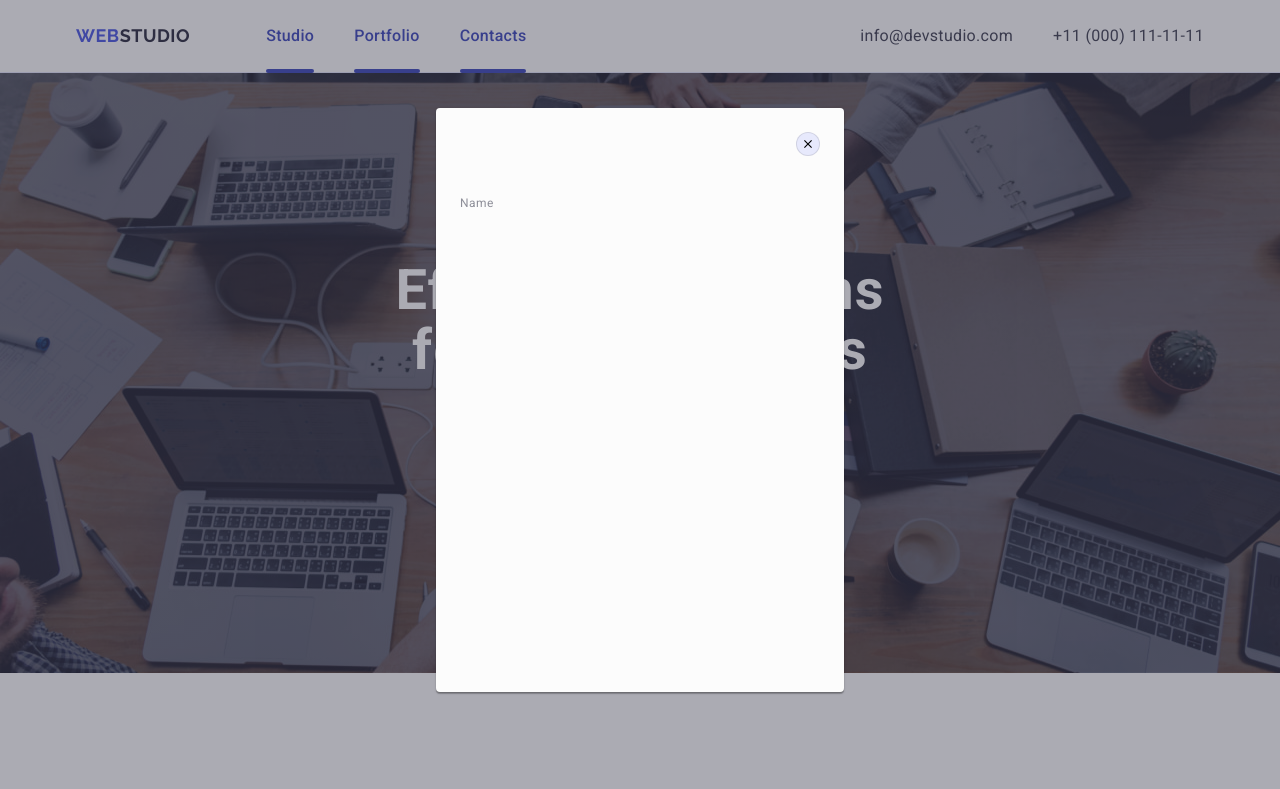
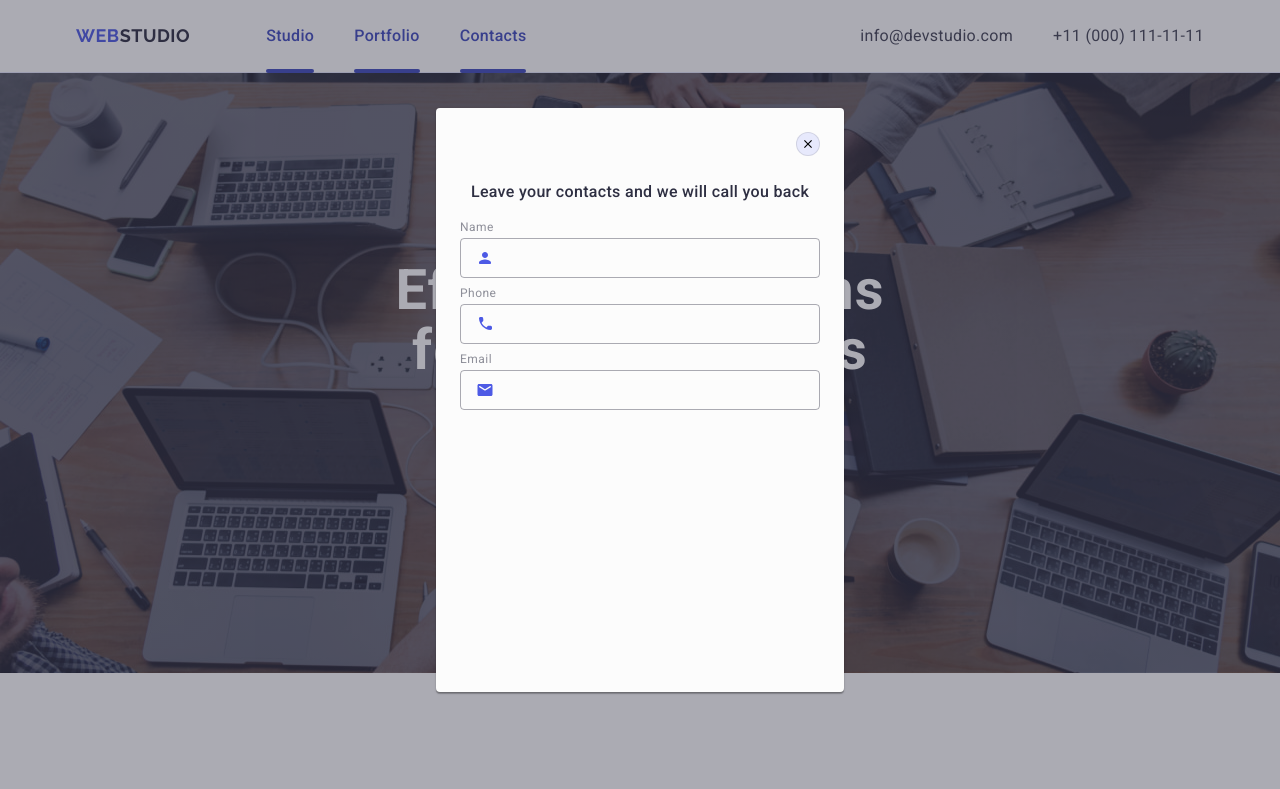
Before and after one commit to VladislavMitsinskiy/goit-markup-hw-05, a plain HTML site: page index.html in a window 1280 px wide. Shown: the top 789 px of the page. Drawn offline with nearby package versions, Linux system fonts and the light colour scheme.

Commit message:
правки

```diff
--- a/css/styles.css
+++ b/css/styles.css
@@ -603,3 +603,32 @@ img {
   display: block;
   margin-bottom: 4px;
 }
+
+.div-modal {
+  position: relative;
+}
+
+.modal-input {
+  width: 100%;
+  height: 40px;
+  border: 1px solid rgba(46, 47, 66, 0.4);
+  border-radius: 4px;
+  background-color: transparent;
+  padding-left: 38px;
+  outline: transparent;
+  transition: border-color 250ms cubic-bezier(0.4, 0, 0.2, 1);
+}
+
+.modal-input:focus {
+  border-color: var(--color-logo);
+  fill: var(--color-logo);
+}
+
+.svg-modal {
+  position: absolute;
+  left: 16px;
+  top: 50%;
+  transform: translateY(-50%);
+  transition: fill 250ms cubic-bezier(0.4, 0, 0.2, 1);
+  fill: var(--color-logo);
+}
--- a/index.html
+++ b/index.html
@@ -467,11 +467,51 @@
             <use href="./images/icons.svg#icon-close"></use>
           </svg>
         </button>
-        <p class="modal-paragraph"></p>
+        <p class="modal-paragraph">
+          Leave your contacts and we will call you back
+        </p>
         <form>
           <div class="modal-div">
             <label class="modal-label" for="user-name">Name</label>
-            <div class="div-modal"></div>
+            <div class="div-modal">
+              <input
+                class="modal-input"
+                type="text"
+                id="user-name"
+                name="user-name"
+              />
+              <svg class="svg-modal" width="18" height="24">
+                <use href="./images/icons.svg#icon-person"></use>
+              </svg>
+            </div>
+          </div>
+          <div class="modal-div">
+            <label class="modal-label" for="user-name">Phone</label>
+            <div class="div-modal">
+              <input
+                class="modal-input"
+                type="text"
+                id="user-name"
+                name="user-name"
+              />
+              <svg class="svg-modal" width="18" height="24">
+                <use href="./images/icons.svg#icon-phone"></use>
+              </svg>
+            </div>
+          </div>
+          <div class="modal-div">
+            <label class="modal-label" for="user-name">Email</label>
+            <div class="div-modal">
+              <input
+                class="modal-input"
+                type="text"
+                id="user-name"
+                name="user-name"
+              />
+              <svg class="svg-modal" width="18" height="24">
+                <use href="./images/icons.svg#icon-email"></use>
+              </svg>
+            </div>
           </div>
         </form>
       </div>
```
